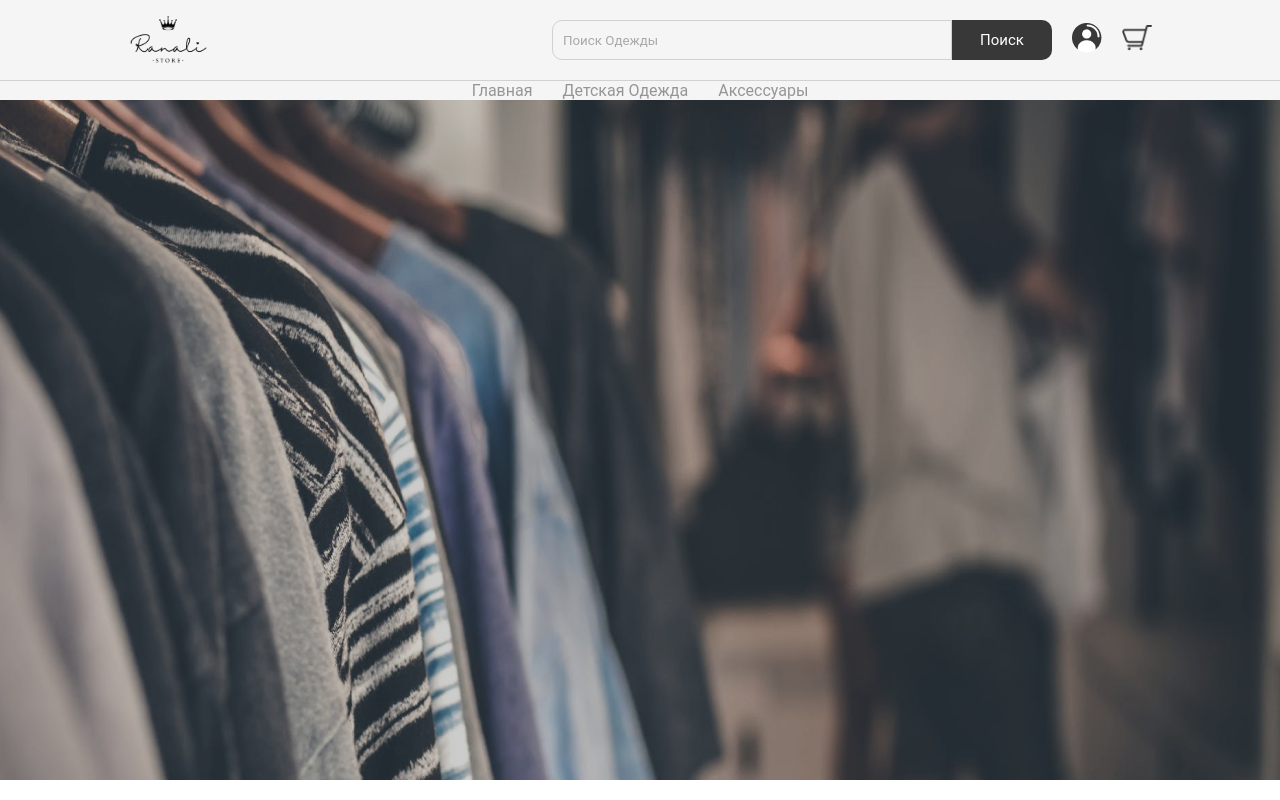
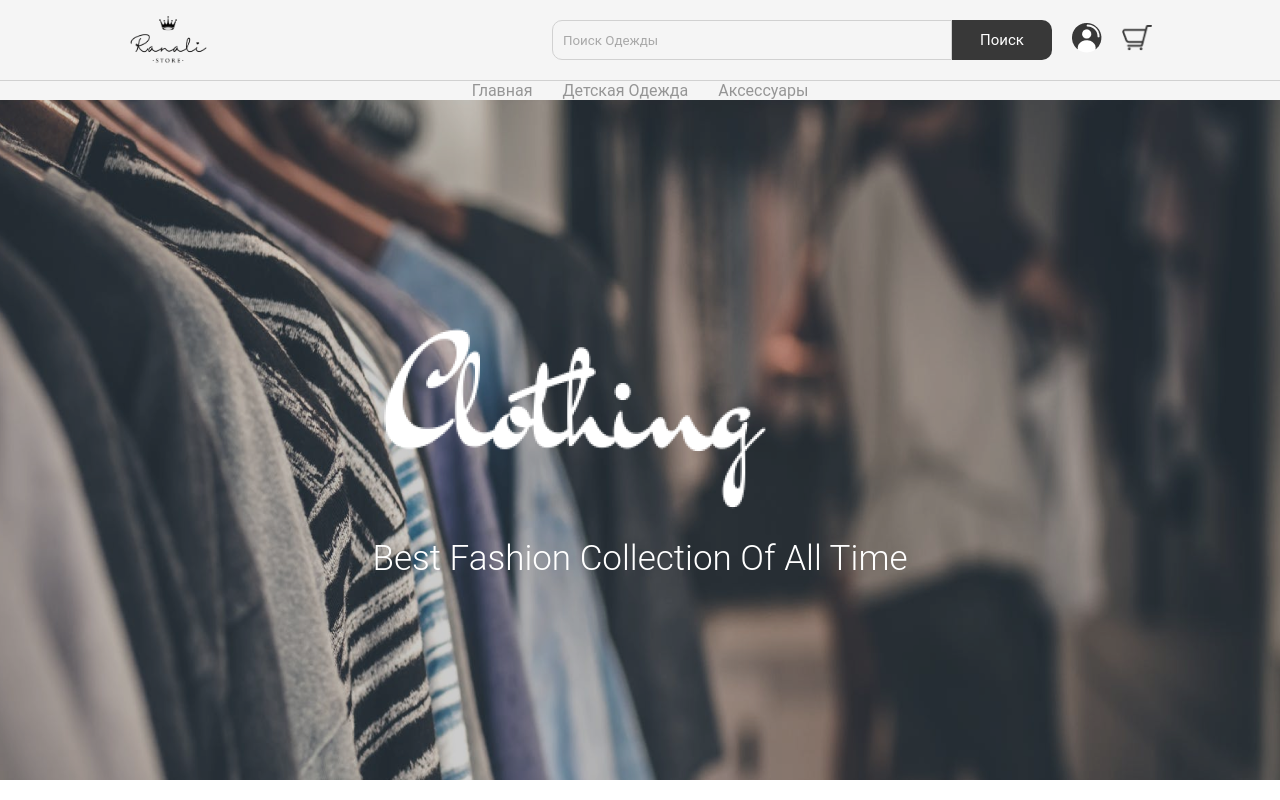
Before and after one commit to Abdivasiev/ranaly, a plain HTML site: page public/index.html in a window 1280 px wide. Drawn offline with Linux system fonts and the light colour scheme.

Commit message:
Last-commit

```diff
--- a/public/css/home.css
+++ b/public/css/home.css
@@ -9,3 +9,18 @@
     justify-content: center;
     align-items: center;
 }
+
+.hero-section .logo{
+    height: 150px;
+    display: block;
+    margin: auto;
+}
+
+.hero-section .sub-heading{
+    margin-top: 10px;
+    text-align: center;
+    color: #fff;
+    text-transform: capitalize;
+    font-size: 35px;
+    font-weight: 300;
+}
--- a/public/index.html
+++ b/public/index.html
@@ -10,9 +10,13 @@
 </head>
 <body>
     <nav class ="navbar"></nav>
-        <!-- hero section -->
+    <!-- hero section -->
     <header class="hero-section">
+        <div class="content">
+            <img src="img/light-logo.png" class="l" alt="">
+            <p class="sub-heading">best fashion collection of all time</p>
 
+        </div>
     </header>
 
     <script src ="js/nav.js"></script>
```
Also changed, not shown: public/img/Main_light-logo.png (added), public/img/light-logo.png (added).
